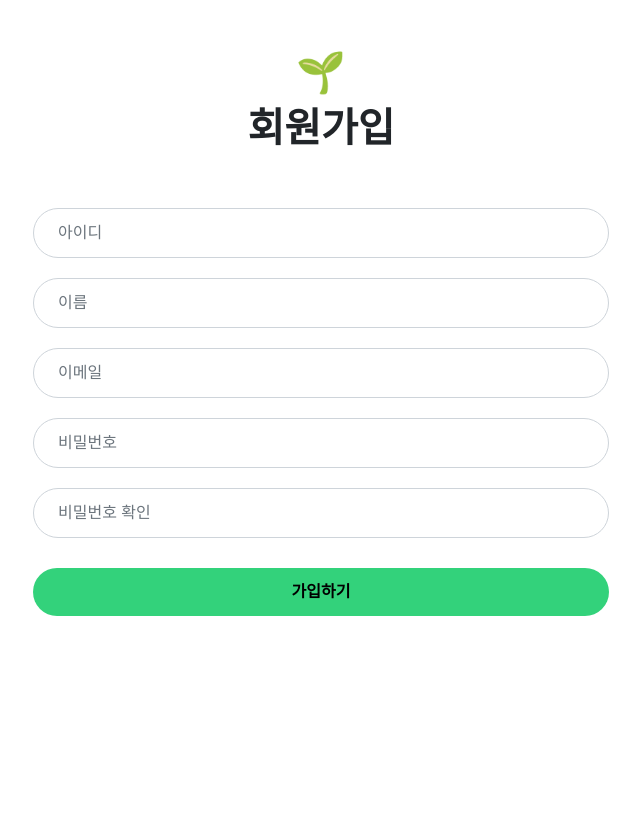
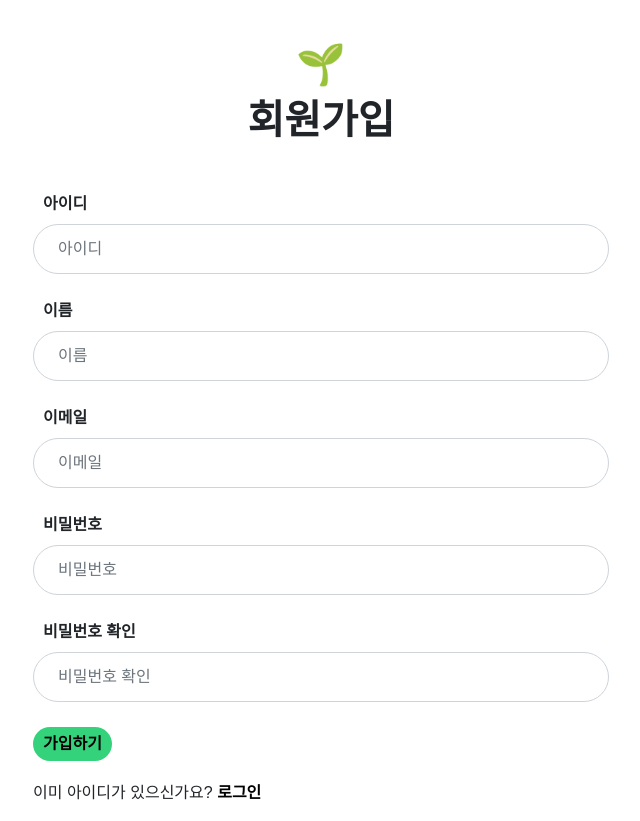
Before and after one commit to minkyung00/child-abuse-alarm, a Vue app in the folder FE/frontend/: page /register in a window 1280 px wide. Shown: the whole page, without its empty margins (319-959 px from the left). Before the commit the page ends 800 px from the top, so only its background shows below. Built offline with nearby package versions, Linux system fonts and the light colour scheme; no server answers; a web font is replaced by a local one.

Commit message:
Design: label 추가

```diff
--- a/FE/frontend/src/views/Register.vue
+++ b/FE/frontend/src/views/Register.vue
@@ -7,46 +7,68 @@
     </header>
 
     <form id="register-form" @submit.prevent="submitForm">
+      <b-form-group id="input-group-id">
+        <label for="input-id">아이디</label>
         <b-form-input
-        id="register-id-input"
+          id="input-id"
           v-model="userid"
           type="text"
           placeholder="아이디"
-        required/>
+          required />
+      </b-form-group>
 
+      <b-form-group id="input-group-username">
+        <label for="input-username">이름</label>
         <b-form-input
-        id="register-name-input"
+          id="input-username"
           v-model="username"
           type="text"
           placeholder="이름"
-        required/>
+          required />
+      </b-form-group>
 
+      <b-form-group id="input-group-email">
+        <label for="input-email">이메일</label>
         <b-form-input
-        id="register-email-input"
+          id="input-email"
           v-model="email"
           type="email"
           placeholder="이메일"
-        required/>
+          required />
+      </b-form-group>
 
+      <b-form-group id="input-group-password">
+        <label for="input-password">비밀번호</label>
         <b-form-input
-        id="register-password-input"
+          id="input-password"
           v-model="password"
           type="password"
           placeholder="비밀번호"
-        required/>
+          required />
+      </b-form-group>
 
+      <b-form-group id="input-group-password-again">
+        <label for="input-password-again">비밀번호 확인</label>
         <b-form-input
-        id="register-password-again-input"
+          id="input-password-again"
           v-model="passwordAgain"
           type="password"
           placeholder="비밀번호 확인"
-        required/>
+          required />
+      </b-form-group>
 
       <button
         class="register-form-btn"
         type="submit"
       >가입하기</button>
     </form>
+
+    <p class="info-login">
+      이미 아이디가 있으신가요?
+      <a class="link-login"
+          href="/"
+      >로그인</a>
+    </p>
   </b-container>
 </template>
 
@@ -97,14 +119,26 @@ export default {
 
   #register-header {
     text-align: center;
-    padding: 3rem 0rem;
+    padding: 2.5rem 0rem;
   }
 
 
   #register-form {
+    margin-bottom: 20px;
+
+    .form-group {
+      margin-bottom: 10px;
+    }
+
+    label {
+      font-size: 16px;
+      font-weight: bold;
+      margin: 0px 0px 8px 10px;
+    }
+
     input {
       padding: 0.75rem 1.5rem;
-      margin-bottom: 20px;
+      margin-bottom: 15px;
       border-radius: 30px;
 
       &:focus {
@@ -114,13 +148,6 @@ export default {
         color: $primary-color;
       }
     }
-
-    .register-form-btn {
-      width: 100%;
-      padding: 0.75rem;
-      margin: 10px 0px;
-      border-radius: 30px;
-    }
   }
 }
 
```
Lines whose indentation alone changed are shown as unchanged.
